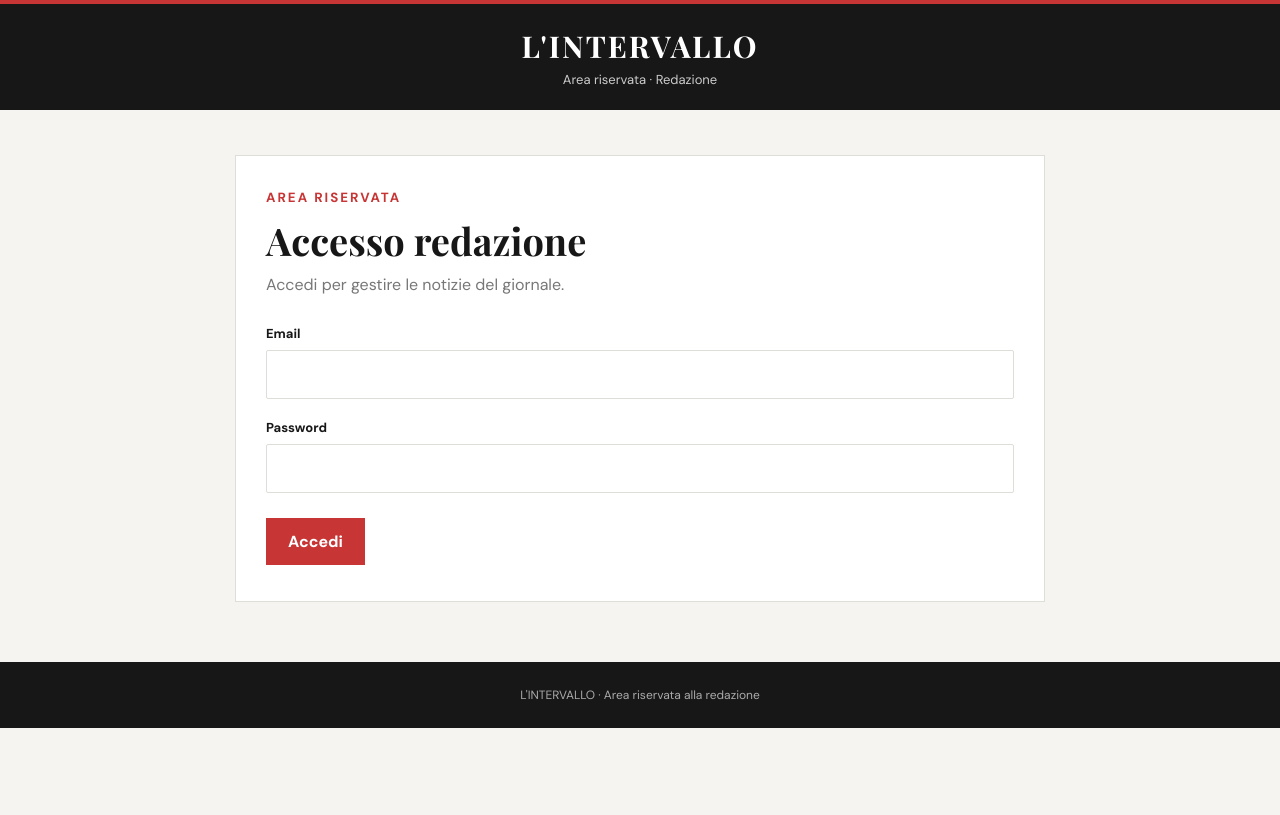
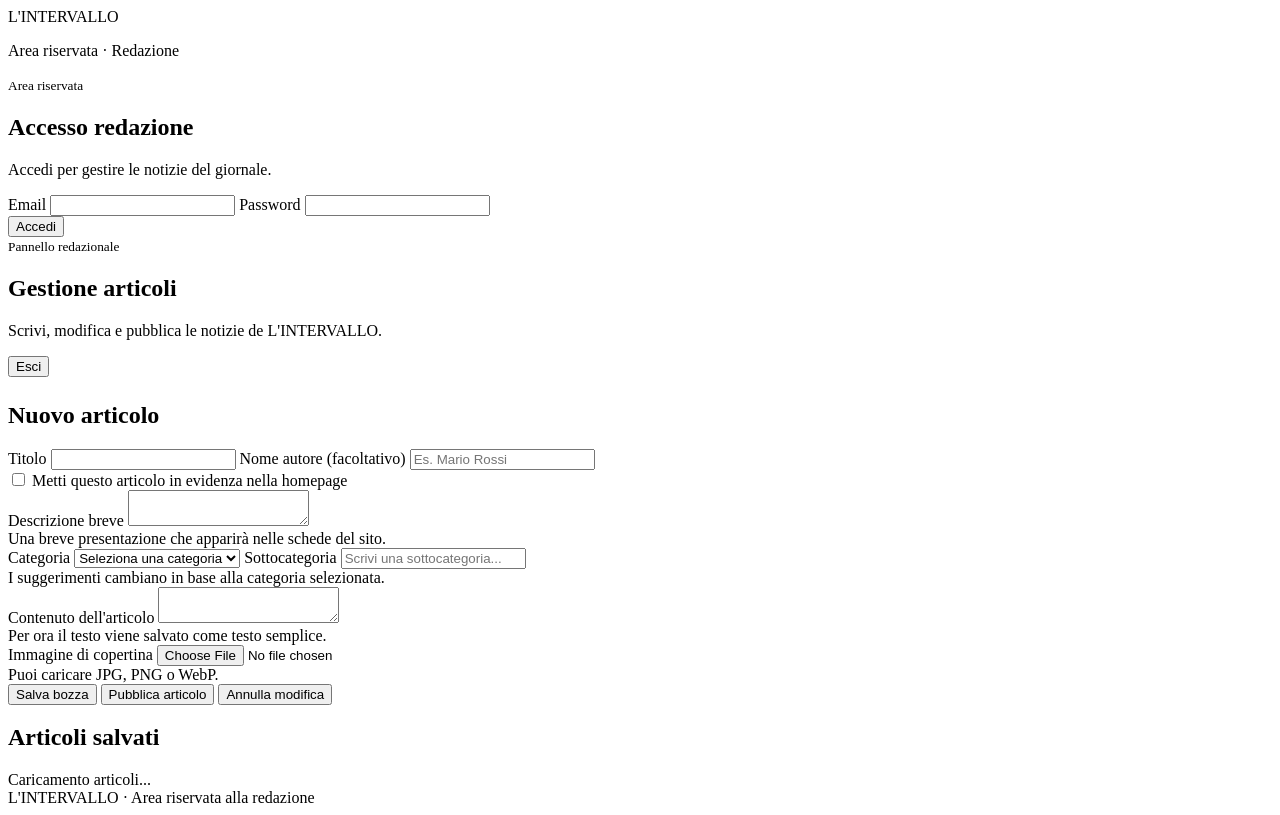
Before and after one commit to lintervallo/site, a plain HTML site: page admin.html in a window 1280 px wide. Drawn offline with nearby package versions, Linux system fonts and the light colour scheme.

Commit message:
Update admin.html

```diff
--- a/admin.html
+++ b/admin.html
@@ -11,223 +11,6 @@
 
     <script src="https://cdn.jsdelivr.net/npm/@supabase/supabase-js@2"></script>
 
-    <style>
-        :root {
-            --black: #171717;
-            --red: #c73535;
-            --gray: #777;
-            --light: #f5f4f1;
-            --border: #deded9;
-        }
-
-        * { box-sizing: border-box; }
-
-        body {
-            margin: 0;
-            background: var(--light);
-            color: var(--black);
-            font-family: 'DM Sans', sans-serif;
-        }
-
-        header {
-            background: var(--black);
-            color: white;
-            padding: 22px 20px;
-            text-align: center;
-        }
-
-        .logo {
-            font-family: 'Playfair Display', serif;
-            font-size: 30px;
-            font-weight: 700;
-            letter-spacing: 2px;
-        }
-
-        header p {
-            color: #ccc;
-            font-size: 13px;
-            margin: 5px 0 0;
-        }
-
-        .topline {
-            height: 4px;
-            background: var(--red);
-        }
-
-        main {
-            max-width: 850px;
-            margin: 45px auto;
-            padding: 0 20px;
-        }
-
-        .heading {
-            margin-bottom: 30px;
-        }
-
-        .heading small {
-            color: var(--red);
-            font-weight: 700;
-            text-transform: uppercase;
-            letter-spacing: 2px;
-        }
-
-        h1, h2 {
-            font-family: 'Playfair Display', serif;
-        }
-
-        h1 {
-            font-size: 38px;
-            margin: 8px 0;
-        }
-
-        .heading p {
-            color: var(--gray);
-            margin: 0;
-        }
-
-        .panel {
-            background: white;
-            border: 1px solid var(--border);
-            padding: 30px;
-            margin-bottom: 25px;
-        }
-
-        .panel h2 {
-            margin-top: 0;
-            font-size: 23px;
-        }
-
-        label {
-            display: block;
-            font-size: 13px;
-            font-weight: 700;
-            margin: 20px 0 8px;
-        }
-
-        input, textarea, select {
-            width: 100%;
-            padding: 13px;
-            border: 1px solid var(--border);
-            background: #fff;
-            font: inherit;
-            color: var(--black);
-            border-radius: 2px;
-        }
-
-        input:focus, textarea:focus, select:focus {
-            outline: 2px solid #c7353540;
-            border-color: var(--red);
-        }
-
-        textarea {
-            min-height: 110px;
-            resize: vertical;
-        }
-
-        #contenuto {
-            min-height: 280px;
-        }
-
-        .hint {
-            color: var(--gray);
-            font-size: 12px;
-            margin-top: 6px;
-        }
-
-        .buttons {
-            display: flex;
-            flex-wrap: wrap;
-            gap: 12px;
-            margin-top: 25px;
-        }
-
-        button {
-            border: none;
-            padding: 13px 22px;
-            font: inherit;
-            font-weight: 700;
-            cursor: pointer;
-        }
-
-        .primary {
-            background: var(--red);
-            color: white;
-        }
-
-        .secondary {
-            background: var(--black);
-            color: white;
-        }
-
-        .logout {
-            background: transparent;
-            border: 1px solid #aaa;
-            color: var(--black);
-        }
-
-        button:hover {
-            opacity: .85;
-        }
-
-        button:disabled {
-            opacity: .5;
-            cursor: wait;
-        }
-
-        #messaggio {
-            display: none;
-            padding: 13px;
-            margin-top: 18px;
-            font-size: 14px;
-            background: #eee;
-        }
-
-        #messaggio.visibile {
-            display: block;
-        }
-
-        .article-item {
-            padding: 17px 0;
-            border-top: 1px solid var(--border);
-        }
-
-        .article-item h3 {
-            margin: 0 0 6px;
-            font-family: 'Playfair Display', serif;
-        }
-
-        .article-item p {
-            color: var(--gray);
-            font-size: 13px;
-            margin: 5px 0;
-        }
-
-        .status {
-            color: var(--red);
-            font-weight: 700;
-            font-size: 11px;
-            text-transform: uppercase;
-        }
-
-        .hidden {
-            display: none !important;
-        }
-
-        footer {
-            background: var(--black);
-            color: #aaa;
-            text-align: center;
-            padding: 25px;
-            font-size: 12px;
-            margin-top: 60px;
-        }
-
-        @media (max-width: 600px) {
-            main { margin-top: 28px; }
-            .panel { padding: 20px; }
-            h1 { font-size: 31px; }
-        }
-    </style>
 </head>
 
 <body>
```
